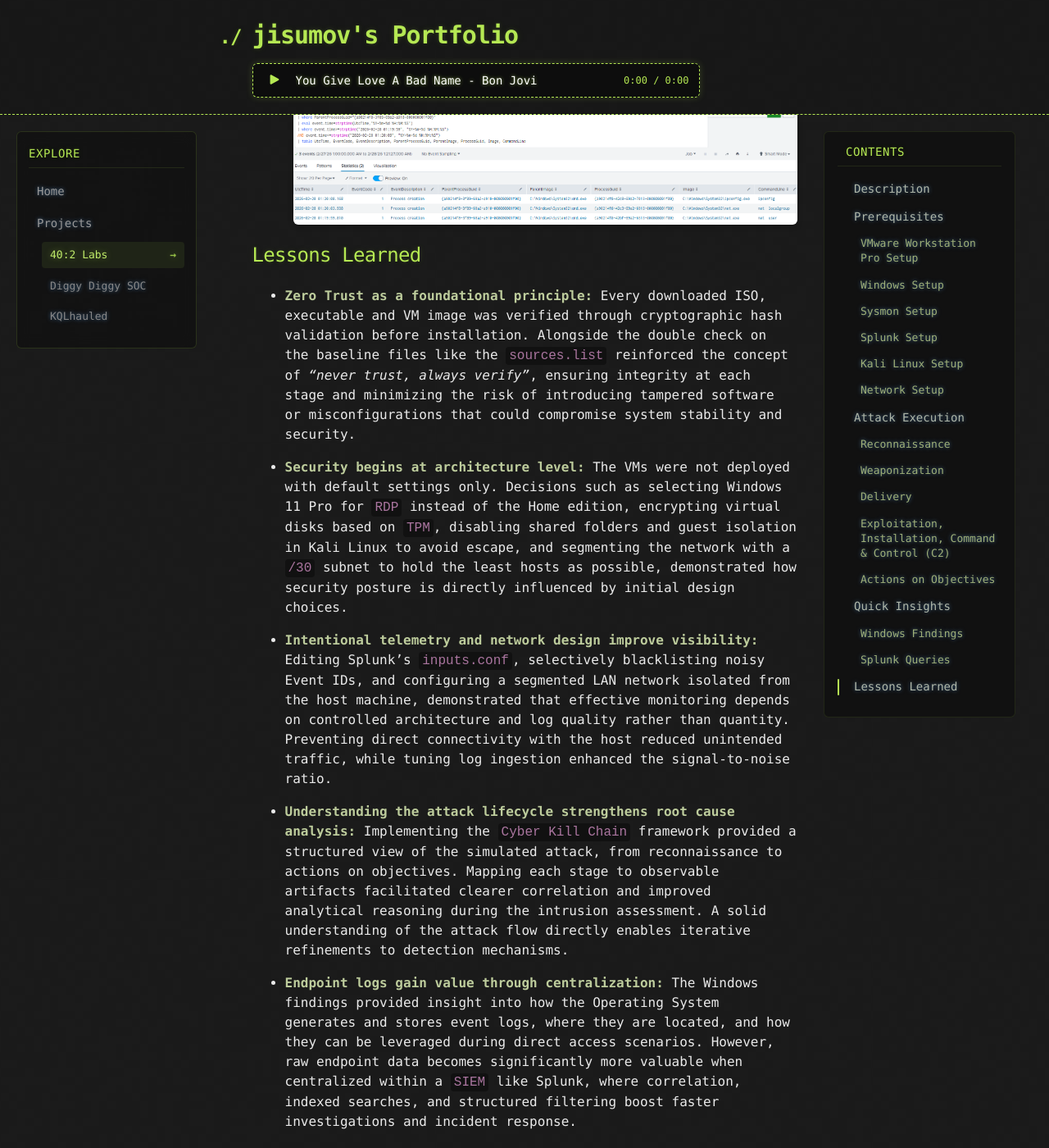
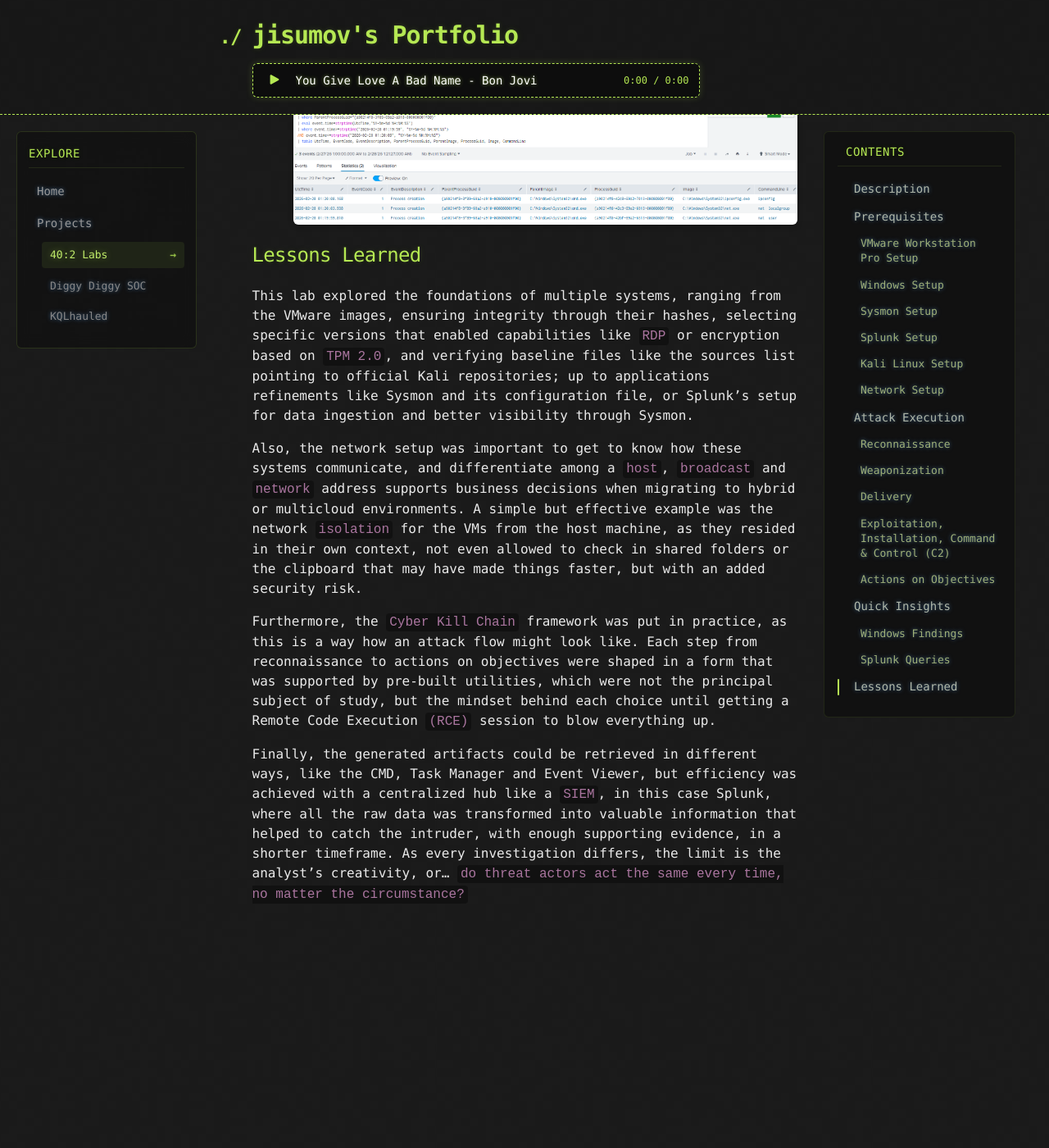
Before and after one commit to jisumov/jisumov.github.io, a Jekyll site: the page built from projects/40-2-labs/you-give-hr-a-bad-pdf.md, in a window 1280 px wide and 1400 px high, scrolled down 59576 px. Shown: the whole window at 82% size. Built offline with Jekyll 4.4.1, drawn with Linux system fonts in a browser that asks for light colours; nearby versions of some CDN libraries; our own code applies the rules of GitHub Pages for plain Markdown files; after the commit the page ends 60699 px from its top, so only the background shows below that.

Commit message:
feat: update lessons learned section

```diff
--- a/projects/40-2-labs/you-give-hr-a-bad-pdf.md
+++ b/projects/40-2-labs/you-give-hr-a-bad-pdf.md
@@ -818,12 +818,10 @@ This section explores the current malware execution and the related logs within
 
 ## Lessons Learned
 
-  - **Zero Trust as a foundational principle:** Every downloaded ISO, executable and VM image was verified through cryptographic hash validation before installation. Alongside the double check on the baseline files like the `sources.list` reinforced the concept of *"never trust, always verify"*, ensuring integrity at each stage and minimizing the risk of introducing tampered software or misconfigurations that could compromise system stability and security.
+This lab explored the foundations of multiple systems, ranging from the VMware images, ensuring integrity through their hashes, selecting specific versions that enabled capabilities like `RDP` or encryption based on `TPM 2.0`, and verifying baseline files like the sources list pointing to official Kali repositories; up to applications refinements like Sysmon and its configuration file, or Splunk's setup for data ingestion and better visibility through Sysmon.
 
-  - **Security begins at architecture level:** The VMs were not deployed with default settings only. Decisions such as selecting Windows 11 Pro for `RDP` instead of the Home edition, encrypting virtual disks based on `TPM`, disabling shared folders and guest isolation in Kali Linux to avoid escape, and segmenting the network with a `/30` subnet to hold the least hosts as possible, demonstrated how security posture is directly influenced by initial design choices.
+Also, the network setup was important to get to know how these systems communicate, and differentiate among a `host`, `broadcast` and `network` address supports business decisions when migrating to hybrid or multicloud environments. A simple but effective example was the network `isolation` for the VMs from the host machine, as they resided in their own context, not even allowed to check in shared folders or the clipboard that may have made things faster, but with an added security risk.
 
-  - **Intentional telemetry and network design improve visibility:** Editing Splunk's `inputs.conf`, selectively blacklisting noisy Event IDs, and configuring a segmented LAN network isolated from the host machine, demonstrated that effective monitoring depends on controlled architecture and log quality rather than quantity. Preventing direct connectivity with the host reduced unintended traffic, while tuning log ingestion enhanced the signal-to-noise ratio.
+Furthermore, the `Cyber Kill Chain` framework was put in practice, as this is a way how an attack flow might look like. Each step from reconnaissance to actions on objectives were shaped in a form that was supported by pre-built utilities, which were not the principal subject of study, but the mindset behind each choice until getting a Remote Code Execution `(RCE)` session to blow everything up.
 
-  - **Understanding the attack lifecycle strengthens root cause analysis:** Implementing the `Cyber Kill Chain` framework provided a structured view of the simulated attack, from reconnaissance to actions on objectives. Mapping each stage to observable artifacts facilitated clearer correlation and improved analytical reasoning during the intrusion assessment. A solid understanding of the attack flow directly enables iterative refinements to detection mechanisms.
-
-  - **Endpoint logs gain value through centralization:** The Windows findings provided insight into how the Operating System generates and stores event logs, where they are located, and how they can be leveraged during direct access scenarios. However, raw endpoint data becomes significantly more valuable when centralized within a `SIEM` like Splunk, where correlation, indexed searches, and structured filtering boost faster investigations and incident response.
+Finally, the generated artifacts could be retrieved in different ways, like the CMD, Task Manager and Event Viewer, but efficiency was achieved with a centralized hub like a `SIEM`, in this case Splunk, where all the raw data was transformed into valuable information that helped to catch the intruder, with enough supporting evidence, in a shorter timeframe. As every investigation differs, the limit is the analyst's creativity, or... `do threat actors act the same every time, no matter the circumstance?`
```
